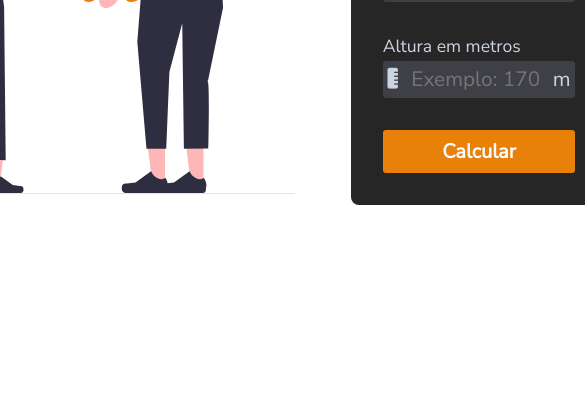
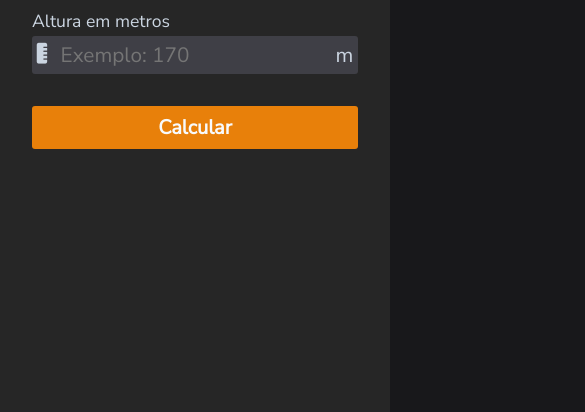
Before and after one commit to emilycxt/Calculadora-IMC, a plain HTML site: page index.html in a window 390 px wide. Shown: the part 432-844 px from the top of the page, 585 px wide, since content can reach past the window. Drawn offline with Linux system fonts and the light colour scheme.

Commit message:
responsividae com media query

```diff
--- a/assets/css/style.css
+++ b/assets/css/style.css
@@ -15,7 +15,7 @@ body {
     justify-content: center;
     width: 100%;
     height: 100vh;
-    background-color: #ffffff;
+    background-color: #18181b;
 }
 
 #container {
@@ -188,3 +188,28 @@ body {
 .attention {
     color: #dc2222;
 }
+
+/*Tratando a responsividade*/
+
+@media screen and (max-width: 1024px) {
+    #img {
+        display: none;
+    }
+}
+
+@media screen and (max-width: 500px) {
+    #container {
+        width: 100%;
+        height: 100%;
+    }
+    #calculator {
+        width: 100%;
+        height: 100%;
+        border-radius: 0;
+        -webkit-border-radius: 0;
+        -moz-border-radius: 0;
+        -ms-border-radius: 0;
+        -o-border-radius: 0;
+        justify-content: center;
+}
+}
```
